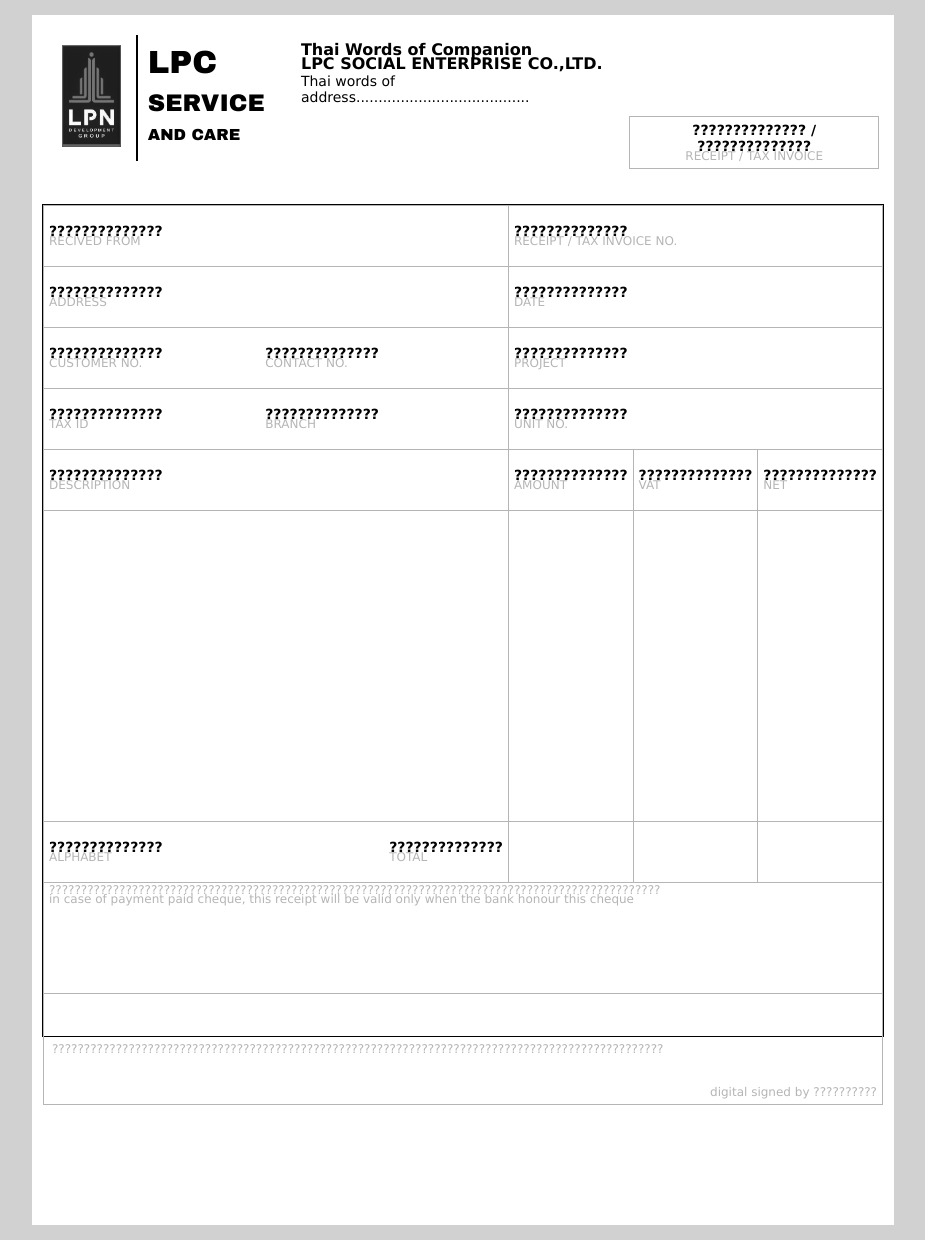
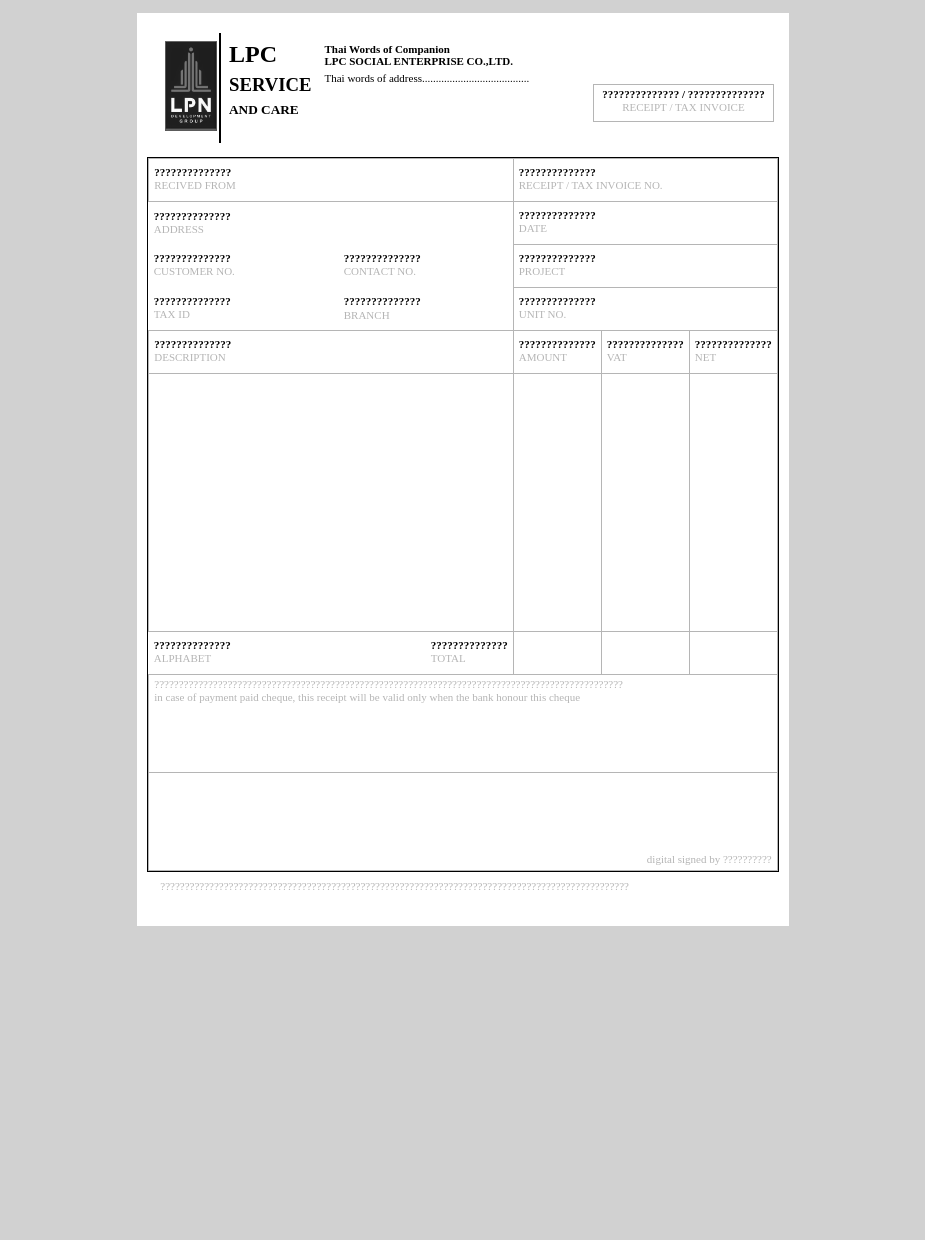
Before and after one commit to jorokb/project, a Django app: page /LPC in a window 1280 px wide. Shown: the whole page, without its empty margins (177-1102 px from the left). After the commit the page ends 926 px from the top, so only its background shows below. Run offline with Django 3.2, Linux system fonts and the light colour scheme.

Commit message:
edit font size
edit font size and fix the view

```diff
--- a/PROJECT/PROJECTAPP/static/PROJECTAPP/css/lpc-lpp.css
+++ b/PROJECT/PROJECTAPP/static/PROJECTAPP/css/lpc-lpp.css
@@ -1,38 +1,27 @@
 .contain {
 	padding: 0;
 	display: grid;
-	grid-template-columns: 15% 25% 60%;
+	grid-template-columns: 15% 22% 63%;
 }
 
 .left {
-	padding-right: 20px;
 	border-right: 2px solid #000;
 }
 
 .middle {
-	padding-right: 20px;
 }
 
 .right {
-	padding-left: 20px;
-	font-size: 14px;
+	font-size: 11px;
 }
 
 .right p {
 	padding: 0;
-	margin: -5px;
+	margin-top : 0;
 	font-weight: bold;
-	font-size: 16px;
+	font-size: 11px;
 }
 
 .right div.address {
-	padding: 0;
+	margin-top: -5px;
 }
-
-h1, h2, h4 {
-	font-family: "Arial Black", Gadget, sans-serif;
-}
-
-p {
-	padding: 0;
-}
--- a/PROJECT/PROJECTAPP/static/PROJECTAPP/css/lpn2.css
+++ b/PROJECT/PROJECTAPP/static/PROJECTAPP/css/lpn2.css
@@ -3,7 +3,8 @@
 }
 
 .top-contain-right-table tr:nth-child(2) td:nth-child(2n+1) {
-	background-color: #E5E5E4;
+	background-color: #4d4d4d;
+	opacity: 0.08;
 }
 
 .top-contain-right-table tr:nth-child(3) td {
--- a/PROJECT/PROJECTAPP/static/PROJECTAPP/css/main.css
+++ b/PROJECT/PROJECTAPP/static/PROJECTAPP/css/main.css
@@ -1,10 +1,10 @@
 * {
-	padding: 5px;
+	padding: 3px;
 	margin: 0;
 }
 
 body {
 	padding: 10px;
 	background-color: #d1d1d1;
-	font-family: "Lucida Sans Unicode", "Lucida Grande", sans-serif;
+	font-family: DB Heavent Light;
 }
--- a/PROJECT/PROJECTAPP/static/PROJECTAPP/css/pst2.css
+++ b/PROJECT/PROJECTAPP/static/PROJECTAPP/css/pst2.css
@@ -1,9 +1,10 @@
 .top-contain-right-table tr:first-child {
-	background-color: #CA7C64;
+	background-color: #cc6666;
 }
 
 .top-contain-right-table tr:nth-child(2) td:nth-child(2n+1) {
-	background-color: #FEF3EE;
+	background-color: #cc6666;
+	opacity: 0.08;
 }
 
 .top-contain-right-table tr:nth-child(3) td {
--- a/PROJECT/PROJECTAPP/static/PROJECTAPP/css/template1.css
+++ b/PROJECT/PROJECTAPP/static/PROJECTAPP/css/template1.css
@@ -3,13 +3,13 @@ div {
 }
 
 .div-base-page {
-	width: 842px;
-	height: 1190px;
+	width: 631.5px;
+	height: 892.5px;
 	padding: 10px;
 	margin: auto;
 	background-color: #FFFFFF;
 	display: grid;
-	grid-template-rows: 15% 70% 10%;
+	grid-template-rows: 15% auto 5%;
 }
 
 .head {
@@ -31,12 +31,11 @@ div {
 
 p.thai-words {
 	font-weight: bold;
-	font-size: 14px;
+	font-size: 11px;
 }
 
 p.eng-words {
-	margin-top: -5px;
-	font-size: 12px;
+	font-size: 11px;
 	color: #b5b5b5;
 }
 
@@ -58,22 +57,22 @@ table {
 	width: 100%;
 }
 
-tr, td {
-	padding: 5px;
-	height: 50px;
+td {
+	padding: 5px 2px 2px 2px;
+	height: 35px;
 	border: 1px solid #b5b5b5;
 }
 
-td.blank-col {
-	width: 11%;
+tr td:first-child{
+	width: 70%;
 }
 
 td.blank-row {
-	height: 300px;
+	height: 250px;
 }
 
 .foot-table {
-	height: 100px;
+	height: 90px;
 	vertical-align: top;
 }
 
@@ -85,3 +84,7 @@ td.blank-row {
 .foot {
 	padding: 10px;
 }
+
+p {
+	margin-top: -5px;
+}
--- a/PROJECT/PROJECTAPP/templates/PROJECTAPP/lpc.html
+++ b/PROJECT/PROJECTAPP/templates/PROJECTAPP/lpc.html
@@ -16,9 +16,9 @@
 			<img src="/static/PROJECTAPP/img/logo-bw.jpg" width="100%"/>
 		</div>
 		<div class="middle">
-			<h1>LPC</h1>
-			<h2>SERVICE</h2>
-			<h4>AND CARE</h4>
+			<h2>LPC</h1>
+			<h3>SERVICE</h2>
+			<h5>AND CARE</h4>
 		</div>
 		<div class="right">
 			<div>
--- a/PROJECT/PROJECTAPP/templates/PROJECTAPP/lpp.html
+++ b/PROJECT/PROJECTAPP/templates/PROJECTAPP/lpp.html
@@ -16,9 +16,9 @@
 			<img src="/static/PROJECTAPP/img/logo-bw.jpg" width="100%"/>
 		</div>
 		<div class="middle">
-			<h1>LPP</h1>
-			<h2>PROPERTY</h2>
-			<h4>MANAGEMENT</h4>
+			<h2>LPP</h1>
+			<h3>PROPERTY</h2>
+			<h5>MANAGEMENT</h4>
 		</div>
 		<div class="right">
 			<div>
--- a/PROJECT/PROJECTAPP/templates/PROJECTAPP/template1.html
+++ b/PROJECT/PROJECTAPP/templates/PROJECTAPP/template1.html
@@ -33,7 +33,7 @@
 					</td>
 				</tr>
 				<tr>
-					<td colspan="4">
+					<td colspan="4" class="no-border td-address">
 						<p class="thai-words">??????????????</p>
 						<p class="eng-words">ADDRESS</p>
 					</td>
```
Also changed, not shown: PROJECT/PROJECTAPP/static/PROJECTAPP/css/lpn-pst.css (+5 -9 lines), PROJECT/PROJECTAPP/static/PROJECTAPP/css/lpn2-pst2.css (+4 -4 lines), PROJECT/PROJECTAPP/static/PROJECTAPP/css/template2.css (+18 -13 lines).
